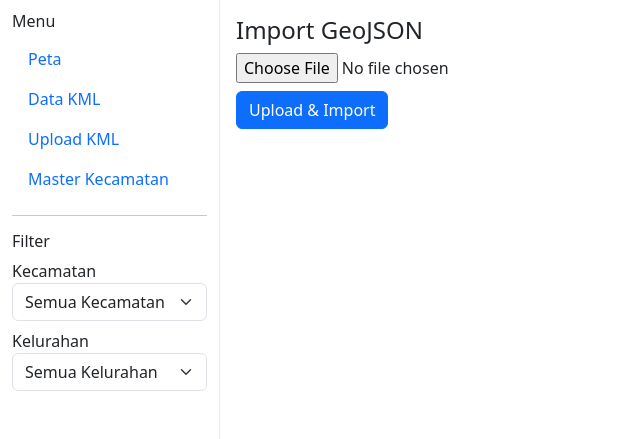
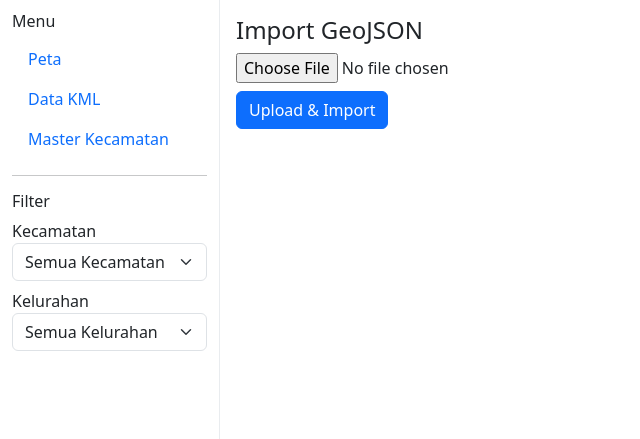
Before and after one commit to widialjatsiyah/gis_naz, a CodeIgniter app: page /database/index.php/geojson/import in a window 1280 px wide. Shown: the part 56-495 px from the top of the page, without its empty margins (0-640 px from the left). Run offline with CodeIgniter, Linux system fonts and the light colour scheme; the visitor is signed in with stand-in values (Sample User, id 1); data that the repository does not hold is empty; some libraries are stand-ins or nearby versions.

Commit message:
Revisi menu upload kml

```diff
--- a/application/views/layouts/header.php
+++ b/application/views/layouts/header.php
@@ -110,7 +110,7 @@
                 <li class="nav-item"><a class="nav-link" href="<?= base_url('map') ?>">Peta</a></li>
                 <?php if(is_admin()): ?>
                 <li class="nav-item"><a class="nav-link" href="<?= base_url('data/list_kml') ?>">Data KML</a></li>
-                <li class="nav-item"><a class="nav-link" href="<?= base_url('upload/kml') ?>">Upload KML</a></li>
+                <!-- <li class="nav-item"><a class="nav-link" href="<?= base_url('upload/kml') ?>">Upload KML</a></li> -->
                 <!-- <li class="nav-item"><a class="nav-link" href="<?= base_url('geojson/import') ?>">Import GeoJSON</a></li> -->
                 <li class="nav-item"><a class="nav-link" href="<?= base_url('kecamatan') ?>">Master Kecamatan</a></li>
                 <?php endif; ?>
```
